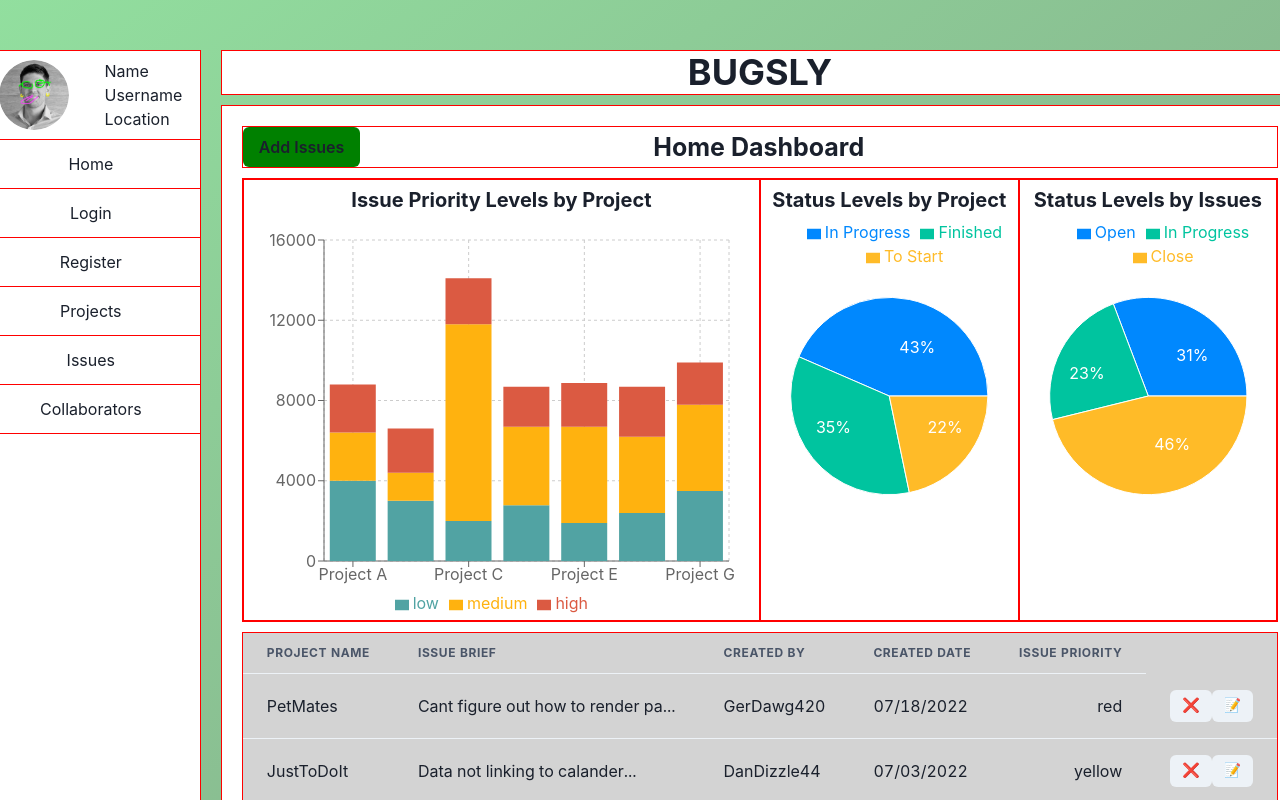
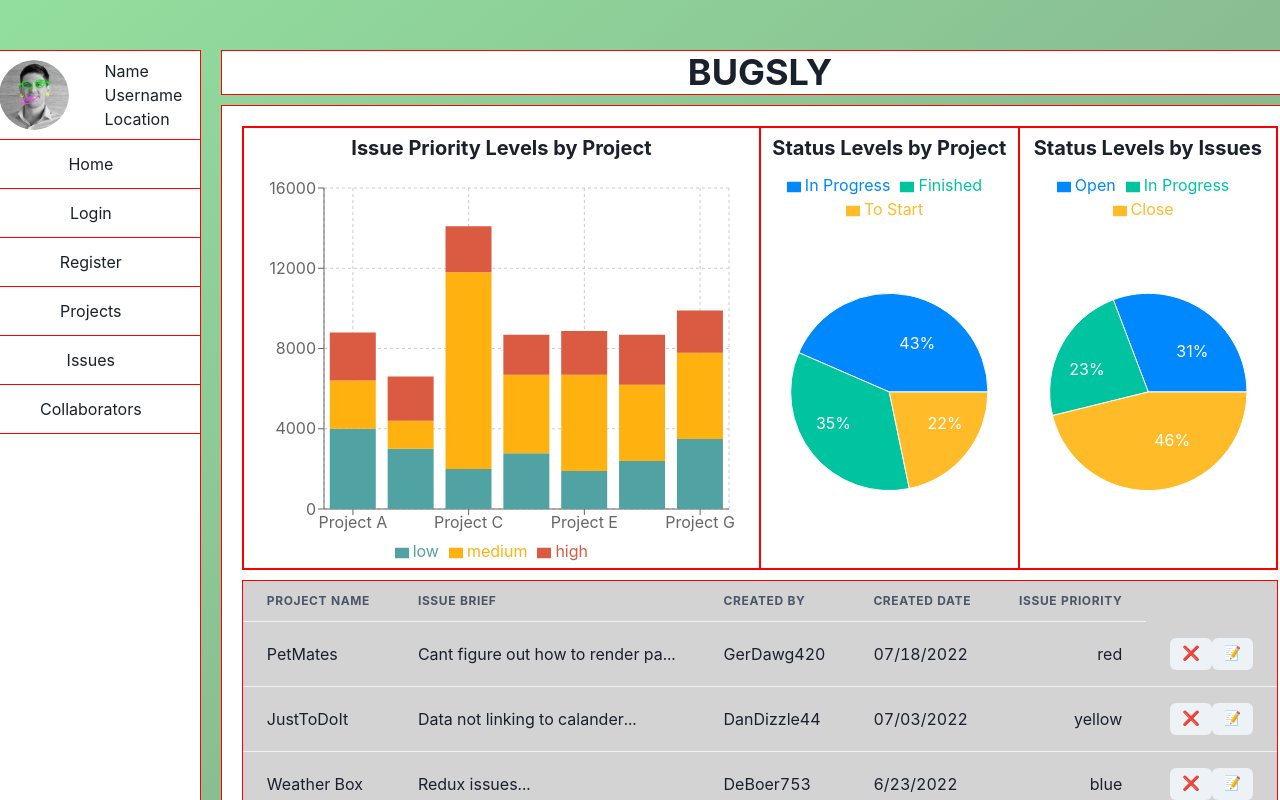
Before and after one commit to dan4422/bug-tracker-PROJECT, a React (Create React App) app in the folder client/: page / in a window 1280 px wide. Shown: the top 800 px of the page. Built offline with nearby package versions, Linux system fonts and the light colour scheme.

Commit message:
updated homepage

```diff
--- a/client/src/components/FormRegister.jsx
+++ b/client/src/components/FormRegister.jsx
@@ -8,7 +8,7 @@ function FormRegister() {
     password: '',
     state: '',
     city: '',
-    dob: '',
+    DOB: '',
   })
 
   const handleSubmit = (e) => {
@@ -85,7 +85,7 @@ function FormRegister() {
         </FormControl>
         <FormControl my="5">
           <FormLabel htmlFor="date">Date of Birth</FormLabel>
-          <Input value={form.dob} id="date" type="date" onChange={(e) => updateField('dob', e.target.value)} required />
+          <Input value={form.DOB} id="date" type="date" onChange={(e) => updateField('DOB', e.target.value)} required />
         </FormControl>
       </div>
 
--- a/client/src/components/HomePage.jsx
+++ b/client/src/components/HomePage.jsx
@@ -2,7 +2,6 @@ import React, { useState } from 'react'
 
 // CHAKRA:
 import { Box, Button, Flex, Heading } from '@chakra-ui/react'
-
 
 import { CloseButton, Table, TableCaption, TableContainer, Tbody, Td, Th, Thead, Tr } from '@chakra-ui/react'
 
@@ -18,15 +17,6 @@ import HomePieChart2 from './HomePieChart2'
 export default function HomePage() {
   return (
     <Flex gap="10px" flexDirection="column">
-      <Flex flexWrap="wrap" justifyContent="space-between" border="1px" borderColor="red">
-        <Link to="/Issues">
-          <Button bg="green">Add Issues</Button>
-        </Link>
-        <Heading fontSize={25} mr={120} alignSelf="center">
-          Home Dashboard
-        </Heading>
-        <Box></Box>
-      </Flex>
       <Box border="1px" borderColor="red">
         <Flex flexWrap="wrap" justifyContent="space-evenly">
           <Box border="1px" width={{ base: '100%', sm: '100%', md: '50%' }} borderColor="red">
--- a/client/src/components/HomePieChart1.jsx
+++ b/client/src/components/HomePieChart1.jsx
@@ -37,7 +37,7 @@ function HomePieChart1() {
             ))}
           </Pie>
           <Tooltip />
-          <Legend wrapperStyle={{ top: 0, left: 25 }} />
+          <Legend verticalAlign="top" />
         </PieChart>
       </ResponsiveContainer>
     </>
--- a/client/src/components/HomePieChart2.jsx
+++ b/client/src/components/HomePieChart2.jsx
@@ -31,7 +31,7 @@ function HomePieChart2() {
       </Heading>
       <ResponsiveContainer width="100%" height={400}>
         <PieChart width={400} height={400}>
-          <Legend wrapperStyle={{ top: 0, left: 25 }} />
+          <Legend verticalAlign="top" />
           <Pie data={data} labelLine={false} label={renderCustomizedLabel} fill="#8884d8" dataKey="value">
             {data.map((entry, index) => (
               <Cell key={`cell-${index}`} fill={COLORS[index % COLORS.length]} />
```
